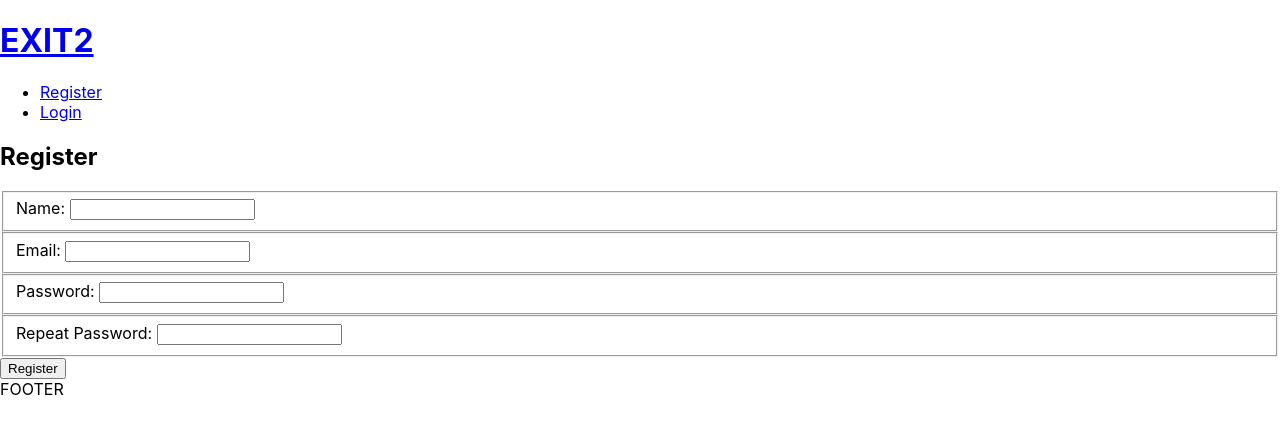
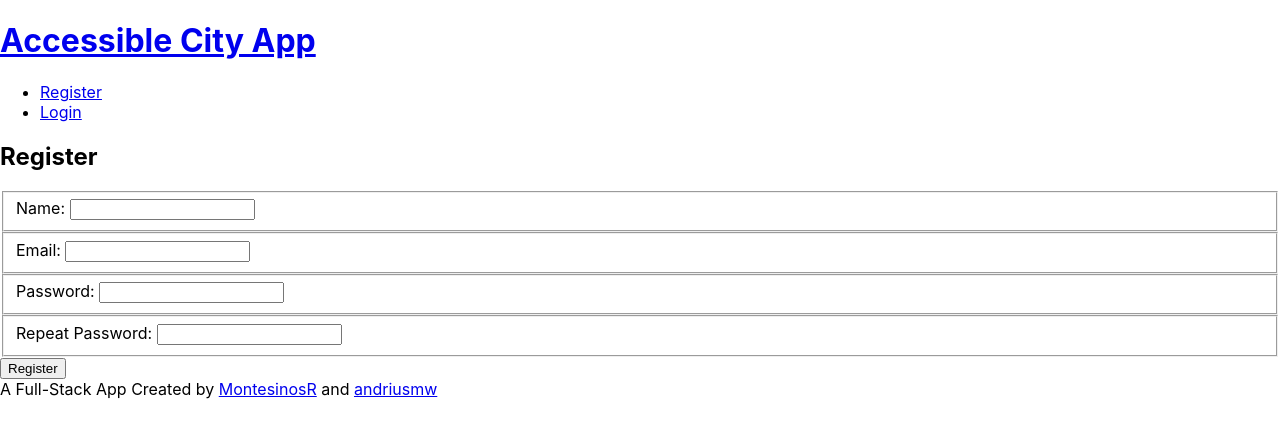
Before and after one commit to andriusmw/exit2, a React (Create React App) app: page /register in a window 1280 px wide. Shown: the top 438 px of the page. Built offline with nearby package versions, Linux system fonts and the light colour scheme.

Commit message:
header and footer changed

```diff
--- a/src/components/Footer.js
+++ b/src/components/Footer.js
@@ -1,5 +1,14 @@
-export const Footer =  () => {
-    return (
-        <footer>FOOTER</footer>
-    );
-}
+export const Footer = () => {
+  return (
+    <footer>
+      A Full-Stack App Created by{" "}
+      <a href="https://github.com/MontesinosR" target="_blank">
+        MontesinosR
+      </a>{" "}
+      and{" "}
+      <a href="https://github.com/andriusmw/" target="_blank">
+        andriusmw
+      </a>
+    </footer>
+  );
+};
--- a/src/components/Header.js
+++ b/src/components/Header.js
@@ -1,15 +1,15 @@
-
 import { Auth } from "./Auth";
 import { Link } from "react-router-dom";
 import { useContext } from "react";
 import { AuthContext } from "../context/AuthContext";
 
 export const Header = () => {
-
-
   return (
     <header>
-            <h1> <Link to="/">EXIT2</Link> </h1>
+      <h1>
+        {" "}
+        <Link to="/">Accessible City App</Link>{" "}
+      </h1>
       <nav>
         <Auth />
       </nav>
```
Also changed, not shown: src/logo.svg (deleted). Lines whose indentation alone changed are shown as unchanged.
